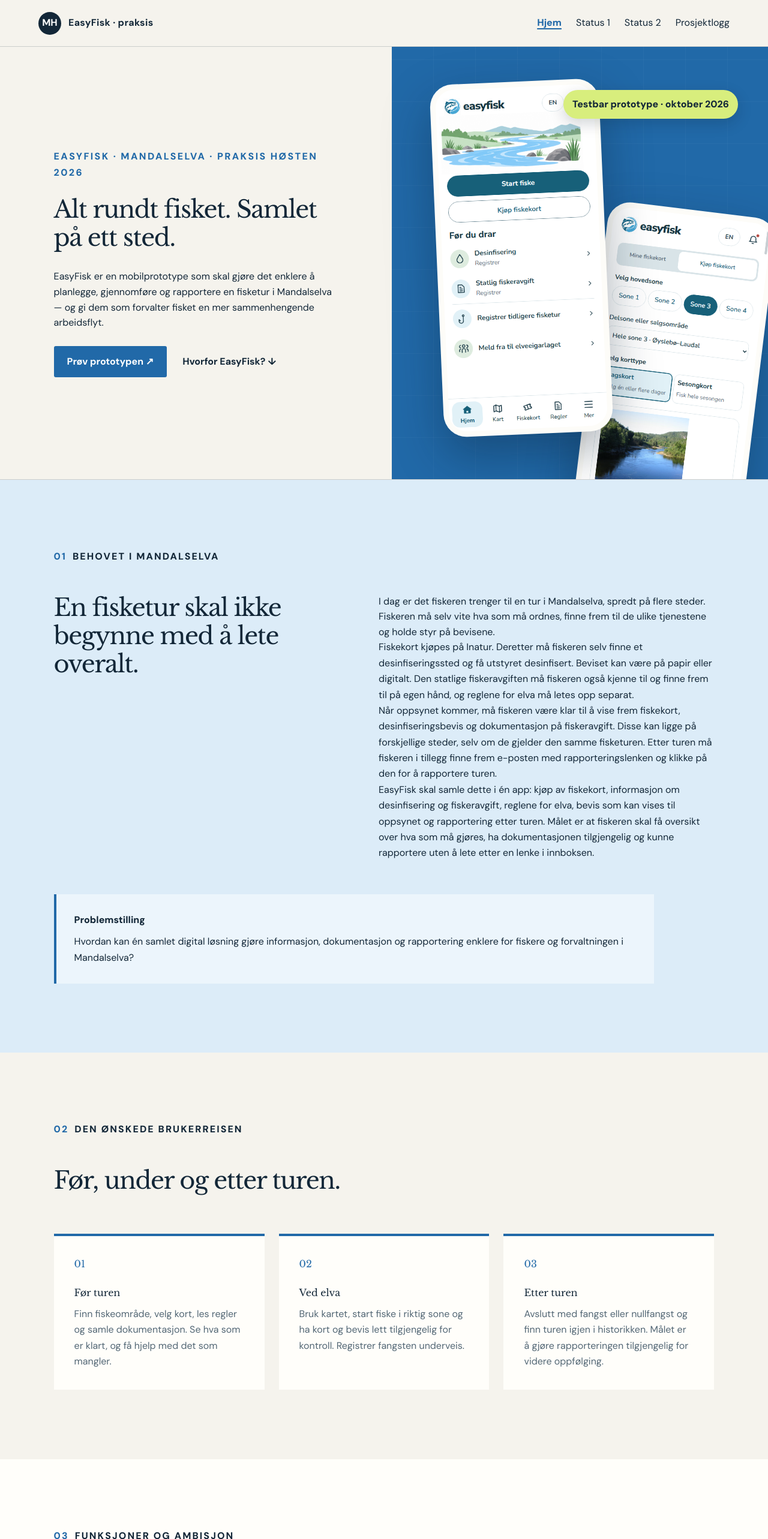
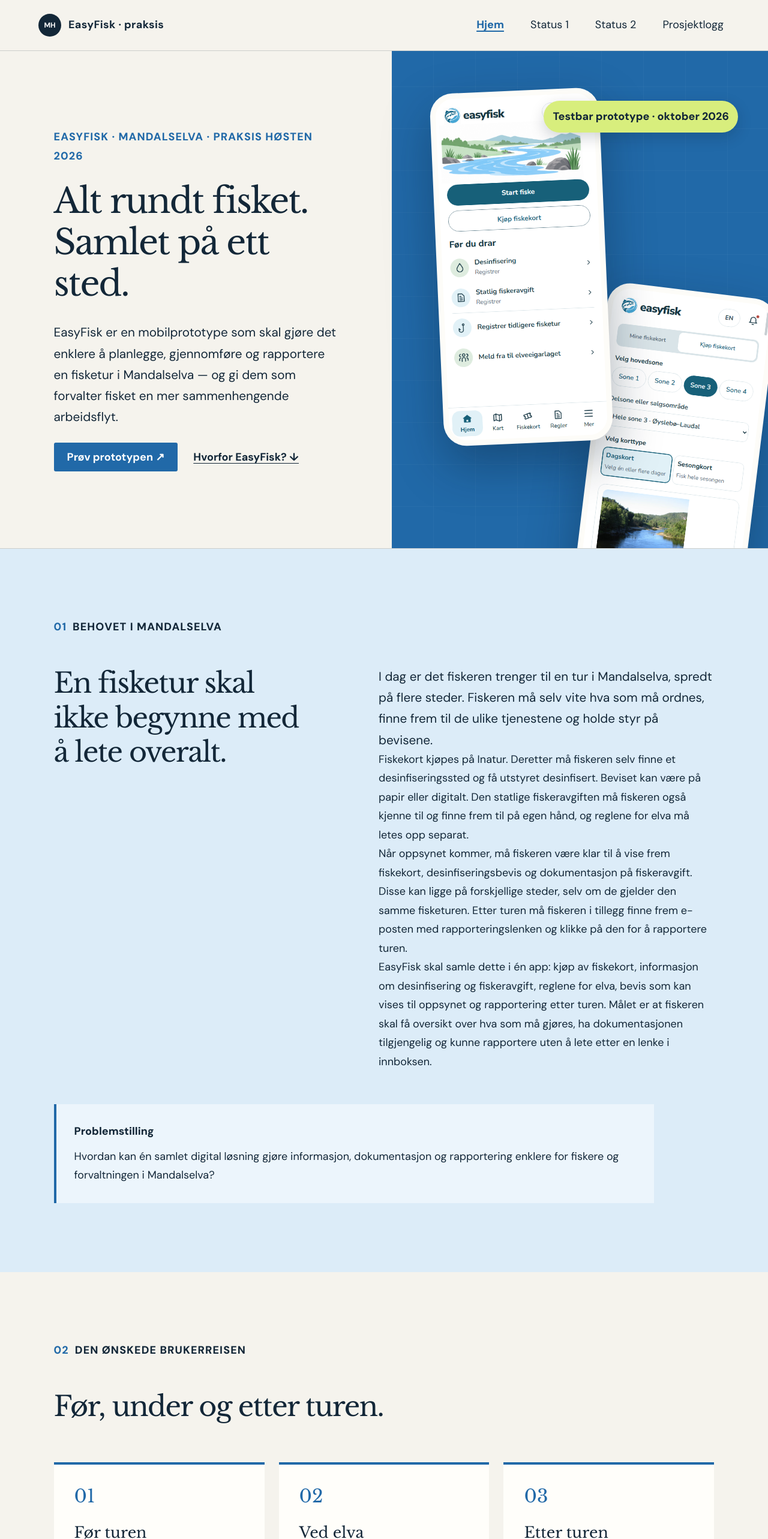
Before and after one commit to MarieHesseberg/Praksis, a Next.js app: page / in a window 1280 px wide. Shown: the top 2566 px of the page at 60% size. Built offline with nearby package versions, Linux system fonts and the light colour scheme.

Commit message:
Focus reports on the prototype and improve reading accessibility

```diff
--- a/app/globals.css
+++ b/app/globals.css
@@ -1,4 +1,9 @@
 @import 'tailwindcss';
+
+/* Respect the reader's browser text-size preference. */
+html {
+  font-size: 112.5%;
+}
 
 :root {
   --paper: #f5f3ed;
@@ -870,20 +875,6 @@
   }
 }
 
-/* To skriftstørrelser: overskrift og brødtekst */
-body,
-body * {
-  font-size: 1rem !important;
-}
-h1,
-h2 {
-  font-size: 2.5rem !important;
-  line-height: 1.18;
-}
-h3 {
-  line-height: 1.4;
-}
-
 /* Shared navigation and separate reports. Keep all links available on mobile. */
 .site-header {
   height: auto;
@@ -1099,7 +1090,7 @@
     gap: 6px 10px;
   }
   .site-header nav a {
-    font-size: 0.9rem !important;
+    font-size: 1rem;
   }
   .report-gallery,
   .feature-grid {
@@ -1127,9 +1118,170 @@
     top: 12%;
   }
   .status-note {
-    font-size: 0.8rem !important;
+    font-size: 1rem;
   }
   .report-next .primary-button {
     padding-inline: 16px;
   }
 }
+
+/* Readable text, clear navigation and layouts that reflow with larger type. */
+body {
+  font-size: 1rem;
+  line-height: 1.75;
+}
+p,
+li,
+figcaption {
+  overflow-wrap: anywhere;
+}
+h1,
+h2,
+h3 {
+  overflow-wrap: anywhere;
+}
+h1 {
+  font-size: clamp(2rem, 4vw, 3.4rem);
+  line-height: 1.2;
+}
+h2 {
+  line-height: 1.25;
+}
+h3 {
+  font-size: 1.25rem;
+  line-height: 1.4;
+}
+.hero h1 {
+  font-size: clamp(2.2rem, 4.5vw, 3.8rem);
+}
+.report-hero h1 {
+  font-size: clamp(2rem, 4vw, 3.2rem);
+}
+.lead,
+.large-copy {
+  font-size: 1.15rem;
+  line-height: 1.7;
+}
+.eyebrow,
+.section-label,
+.brand strong,
+nav,
+.header-link,
+.timeline-content time,
+.tags span,
+.status-note,
+footer,
+.report-figure figcaption,
+.small-note,
+.report-meta,
+.showcase figcaption,
+.portrait figcaption {
+  font-size: 1rem;
+}
+.eyebrow,
+.section-label {
+  letter-spacing: 0.06em;
+}
+.report-section > p,
+.report-list,
+.company-grid > div > p {
+  max-width: 65ch;
+}
+.challenge-grid p,
+.responsibility-grid p,
+.feature-grid p,
+.report-meta,
+.report-figure figcaption span,
+.small-note {
+  color: #344d5e;
+}
+.site-header nav a {
+  display: inline-flex;
+  align-items: center;
+  min-height: 48px;
+  padding: 8px 10px;
+}
+.primary-button,
+.light-button,
+.text-link,
+.footer-links a,
+.report-next > a {
+  min-height: 48px;
+  display: inline-flex;
+  align-items: center;
+}
+.report-next > a:not(.primary-button),
+.footer-links a,
+.text-link {
+  text-decoration: underline;
+  text-underline-offset: 0.2em;
+}
+a:focus-visible {
+  outline: 3px solid #132738;
+  outline-offset: 5px;
+  box-shadow: 0 0 0 5px #fff;
+}
+.skip-link {
+  position: absolute;
+  left: 20px;
+  top: -200px;
+  padding: 12px 20px;
+  background: #fff;
+  color: #132738;
+  z-index: 100;
+  font-weight: 700;
+}
+.skip-link:focus {
+  top: 12px;
+}
+.section-heading:has(> h2:only-child) {
+  grid-template-columns: 1fr;
+}
+.hero-visual .status-note {
+  max-width: 90%;
+}
+.phone img {
+  height: auto;
+}
+@media (max-width: 1100px) {
+  .feature-grid {
+    grid-template-columns: repeat(2, minmax(0, 1fr));
+  }
+}
+@media (max-width: 700px) {
+  .feature-grid,
+  .report-gallery,
+  .company-grid {
+    grid-template-columns: minmax(0, 1fr);
+  }
+  .site-header nav {
+    justify-content: flex-start;
+    gap: 6px 10px;
+  }
+  .site-header nav a {
+    font-size: 1rem;
+  }
+  .hero-copy {
+    min-height: auto;
+    padding-block: 64px;
+  }
+  .report-gallery.three .report-figure {
+    display: block;
+  }
+  .timeline-entry {
+    grid-template-columns: minmax(0, 1fr);
+  }
+  .timeline-marker {
+    padding: 20px 24px 0;
+    border-right: 0;
+  }
+  .timeline-content {
+    padding: 20px 24px 28px;
+  }
+  .section-label {
+    flex-wrap: wrap;
+  }
+}
+.report-section h2 {
+  font-size: clamp(1.7rem, 3vw, 2.5rem);
+}
--- a/app/page.tsx
+++ b/app/page.tsx
@@ -263,17 +263,14 @@
             </div>
             <div>
               <p>
-                Prototypen brukes til å utforske brukerflyter, innhold og
-                samspillet mellom rollene før en løsning settes i drift.
-                Testbetaling og lokale registreringer viser hvordan oppgavene
-                kan løses, men utfører ikke virkelige betalinger eller
-                innsendinger.
+                Praksisoppgaven min er å utvikle en prototype. Jeg utforsker
+                hvordan innhold, funksjoner og ulike roller kan henge sammen, og
+                gjør ideene konkrete nok til at andre kan prøve dem.
               </p>
               <p>
-                En driftsversjon trenger ekte innlogging, felles database,
-                integrasjoner og avklarte rutiner for hvem som mottar og
-                behandler opplysningene. Videre testing med fiskere og andre
-                brukere skal hjelpe med å prioritere dette.
+                Gjennom testing og tilbakemeldinger fra fiskere og oppdragsgiver
+                kan jeg finne ut hva som er forståelig, hva som er vanskelig, og
+                hvordan prototypen kan forbedres.
               </p>
               <a className="primary-button" href="https://easyfisk.pages.dev/">
                 Utforsk EasyFisk ↗
--- a/app/status-1/page.tsx
+++ b/app/status-1/page.tsx
@@ -161,9 +161,7 @@
             </p>
             <p>
               Neste steg var å hente inn flere tilbakemeldinger, gjøre kjøpet
-              enklere og undersøke behovene til flere enn fiskeren. Løsningen
-              var fortsatt en lokal prototype: ekte innlogging, betaling, felles
-              lagring og innsending av rapporter gjenstod.
+              enklere og undersøke behovene til flere enn fiskeren.
             </p>
             <a className="primary-button" href="https://easyfisk.pages.dev/">
               Prøv dagens prototype ↗
@@ -173,21 +171,6 @@
               dokumenterer den tidligere perioden.
             </p>
           </section>
-          <aside className="source-note">
-            <strong>Om dokumentasjonen</strong>
-            <p>
-              Status 1 er bearbeidet i ettertid fra den opprinnelige
-              praksissiden og{' '}
-              <a href="https://github.com/MarieHesseberg/EasyFisk/blob/main/PROSJEKTLOGG.md">
-                prosjektloggen
-              </a>
-              . Augustbildene er fra{' '}
-              <a href="https://github.com/MarieHesseberg/EasyFisk/blob/main/visual-baseline/README.md">
-                referansen 27. august
-              </a>
-              ; bildet fra 18. september er fra prosjektets designgjennomgang.
-            </p>
-          </aside>
           <div className="report-next">
             <Link href="/">← Til forsiden</Link>
             <Link className="primary-button" href="/status-2/">
--- a/app/status-2/page.tsx
+++ b/app/status-2/page.tsx
@@ -102,9 +102,8 @@
               Den første rolletesten ble for teknisk og uoversiktlig. Jeg endret
               derfor retning: brukeren velger en rolle og møter relevante
               handlinger i selve appen. Grunneierens salgsarbeid ligger ved
-              fiskekortene, mens oppsyn får kontrollen på hjem. Dette er
-              fortsatt en test med fiktive personer og lokale data, ikke et
-              ferdig flerbrukersystem.
+              fiskekortene, mens oppsyn får kontrollen på hjem. Dette er en del
+              av prototypen, der ulike roller kan prøves med fiktive personer.
             </p>
           </section>
           <section className="report-section">
@@ -178,7 +177,7 @@
           </section>
           <section className="report-section">
             <p className="eyebrow">05 · Annet og veien videre</p>
-            <h2>Teste behovene før en reell lansering.</h2>
+            <h2>Teste og forbedre prototypen.</h2>
             <p>
               Jeg har fortsatt å dokumentere endringer og bruke automatiske
               tester for å kontrollere hele flyter. Arbeidet har beveget seg fra
@@ -187,50 +186,17 @@
             </p>
             <p>
               Neste steg er flere brukertester med fiskere og relevante roller,
-              avklaring av lokale rutiner med oppdragsgiver og prioritering av
-              hva en første driftsversjon faktisk trenger. Ekte innlogging,
-              betaling, felles database, synkronisering mellom enheter og
-              levering av rapporter må fortsatt etableres. Kamera og bruk ute
-              ved elva trenger også testing på fysiske telefoner.
+              avklaring av lokale rutiner med oppdragsgiver og videre forbedring
+              av prototypens innhold og brukerflyter. Jeg vil også undersøke
+              hvordan den oppleves på fysiske telefoner og ute ved elva.
             </p>
             <p>
               Målet er at rapportering og oppfølging skal bli enklere for både
               fiskeren og Mandalselva Elveeigarlag. Prototypen gjør det mulig å
-              prøve arbeidsflyten og oppdage mangler før den kobles til reelle
-              tjenester.
+              prøve arbeidsflyten og finne ut hvilke løsninger som er lette å
+              forstå og bruke.
             </p>
           </section>
-          <section className="source-note">
-            <h2>Video</h2>
-            <p>
-              Videodelen er ikke lagt inn ennå. Den skriftlige statusen og
-              skjermbildene dokumenterer arbeidet så langt.
-            </p>
-            <p>
-              En kort gjennomgang av fiskekortkjøp, fiskestart og rollevalg,
-              gjerne kombinert med en uttalelse fra oppdragsgiver om dagens
-              rutiner og behov, vil supplere denne statusen.
-            </p>
-            <a className="text-link" href="https://easyfisk.pages.dev/">
-              Åpne den interaktive prototypen ↗
-            </a>
-          </section>
-          <aside className="source-note">
-            <strong>Dokumentasjonsgrunnlag</strong>
-            <p>
-              Teksten bygger på{' '}
-              <a href="https://github.com/MarieHesseberg/EasyFisk/blob/main/PROSJEKTLOGG.md">
-                prosjektloggen
-              </a>{' '}
-              og{' '}
-              <a href="https://github.com/MarieHesseberg/EasyFisk/blob/main/docs/role-driven-app-2026-10-14.md">
-                dokumentasjonen av rolleflyten
-              </a>
-              . Nye skjermbilder er tatt 17. oktober 2026. Dette er en
-              prototype; en bekreftelse på skjermen innebærer ikke en virkelig
-              betaling eller innsending.
-            </p>
-          </aside>
           <div className="report-next">
             <Link href="/status-1/">← Status 1</Link>
             <Link className="primary-button" href="/">
--- a/components/site-shell.tsx
+++ b/components/site-shell.tsx
@@ -7,6 +7,9 @@
 export function SiteHeader({ active = 'home' }: { active?: string }) {
   return (
     <header className="site-header">
+      <a className="skip-link" href="#main-content">
+        Hopp til innhold
+      </a>
       <Link className="brand" href="/" aria-label="EasyFisk – hjem">
         <span>MH</span>
         <strong>EasyFisk · praksis</strong>
```
